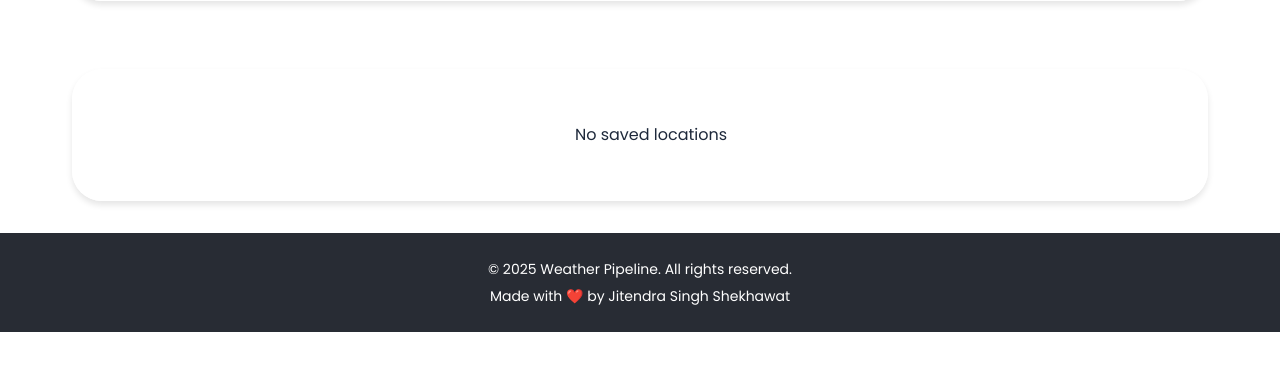
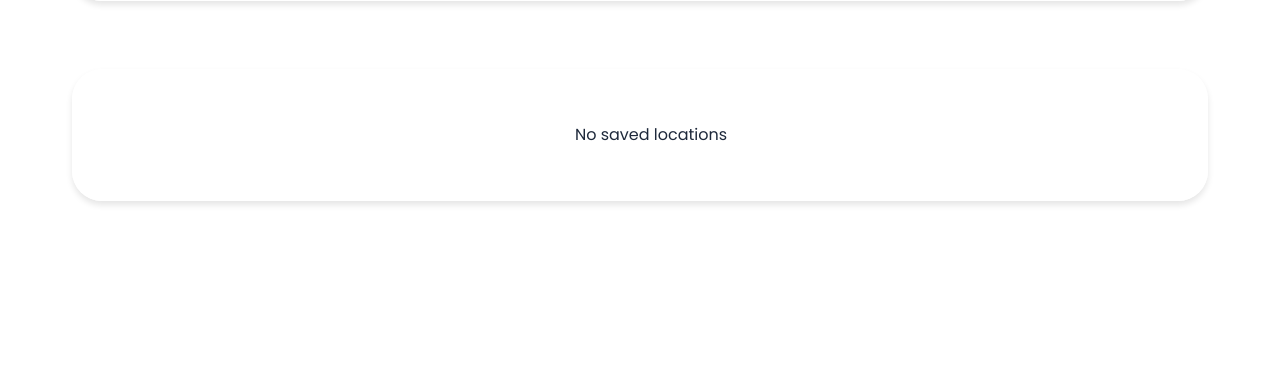
Before and after one commit to jitendra8757/weather-pipeline-prod, a Flask app: page / in a window 1280 px wide. Shown: the part 360-731 px from the top of the page. Run offline with Flask 3, Linux system fonts and the light colour scheme; data that the repository does not hold is empty.

Commit message:
Update index.html

```diff
--- a/templates/index.html
+++ b/templates/index.html
@@ -8,18 +8,6 @@
     <link href="https://fonts.googleapis.com/css2?family=Poppins:wght@300;400;500;600;700&display=swap" rel="stylesheet">
     <link rel="stylesheet" href="https://cdnjs.cloudflare.com/ajax/libs/font-awesome/6.0.0/css/all.min.css">
     <style>
-    .footer {
-      background-color: #282c34;
-      color: #fff;
-      text-align: center;
-      padding: 20px 0;
-      width: 100%;
-    }
-
-    .footer p {
-      margin: 5px;
-      font-size: 14px;
-    }
         :root {
             --primary-color: #6366f1;
             --secondary-color: #8b5cf6;
@@ -1278,11 +1266,5 @@
             }
         });
     </script>
-    <footer class="footer">
-    <div class="footer-content">
-      <p>&copy; 2025 Weather Pipeline. All rights reserved.</p>
-      <p>Made with ❤️ by Jitendra Singh Shekhawat</p>
-    </div>
-  </footer>
 </body>
 </html>
```
